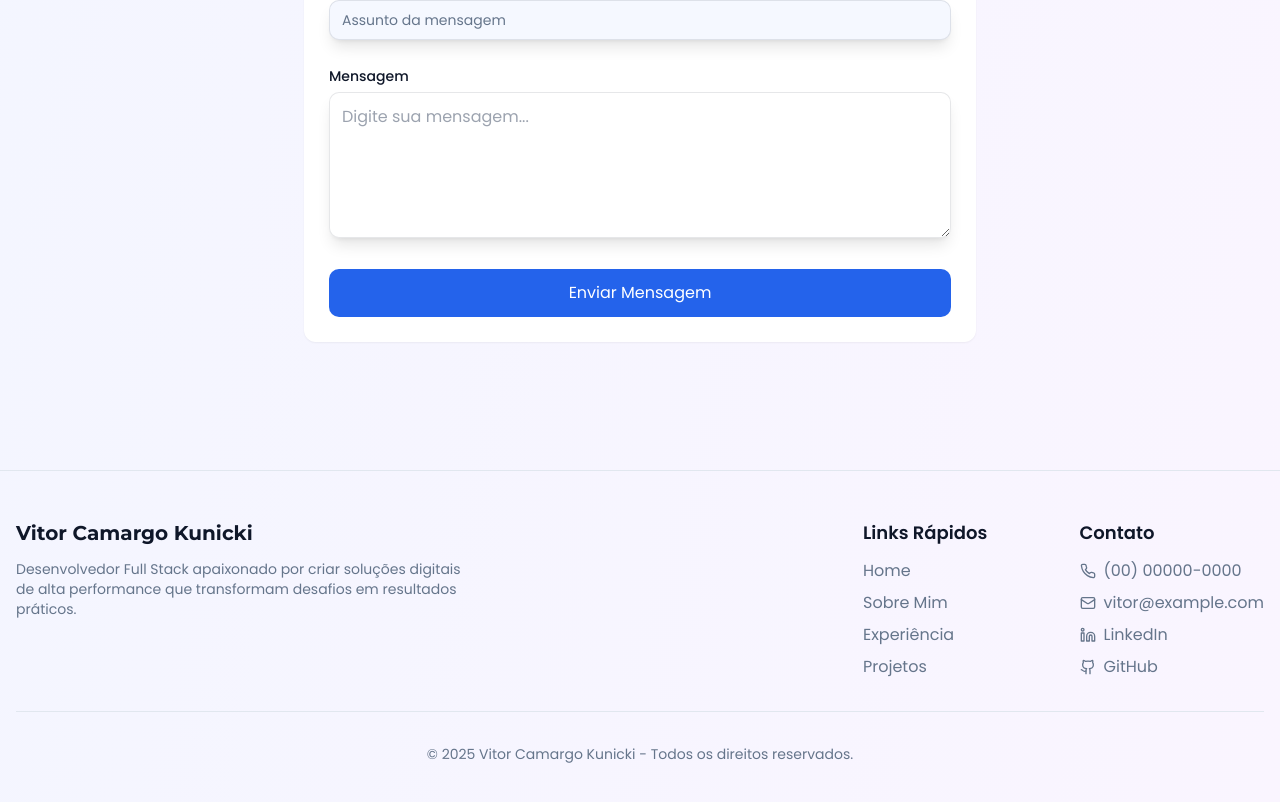
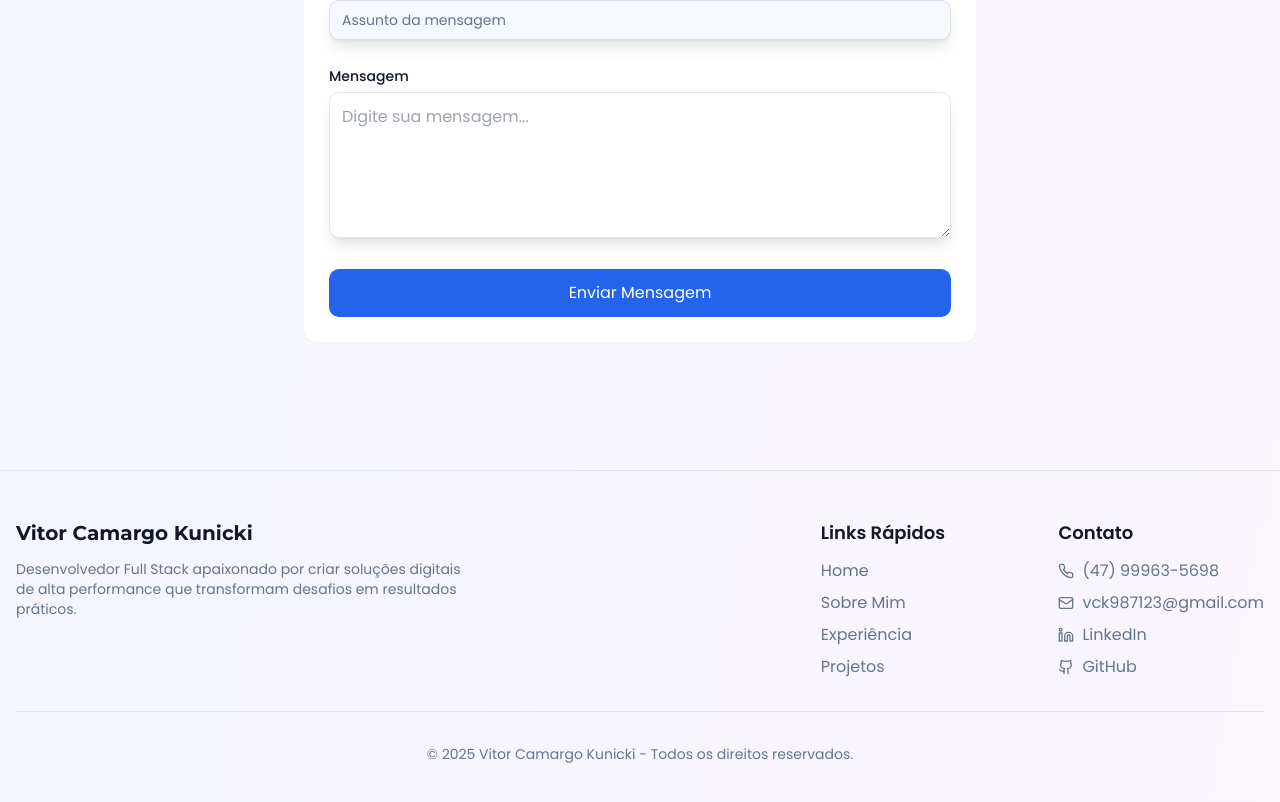
Before and after one commit to vitto2099/portifolio, a React (Vite) app: page / in a window 1280 px wide. Shown: the part 6211-7013 px from the top of the page. Built offline with nearby package versions, Linux system fonts and the light colour scheme.

Commit message:
alteraçoes feitas em projetos

```diff
--- a/src/components/Footer.tsx
+++ b/src/components/Footer.tsx
@@ -34,23 +34,23 @@ const Footer: React.FC = () => {
                 <li>
                   <a href="tel:+5500000000000" className="text-muted-foreground hover:text-primary transition-colors flex items-center">
                     <Phone size={16} className="mr-2" />
-                    (00) 00000-0000
+                    (47) 99963-5698
                   </a>
                 </li>
                 <li>
                   <a href="mailto:vitor@example.com" className="text-muted-foreground hover:text-primary transition-colors flex items-center">
                     <Mail size={16} className="mr-2" />
-                    vitor@example.com
+                    vck987123@gmail.com
                   </a>
                 </li>
                 <li>
-                  <a href="https://linkedin.com/in/vitorkunicki" target="_blank" rel="noreferrer" className="text-muted-foreground hover:text-primary transition-colors flex items-center">
+                  <a href="https://www.linkedin.com/in/vitorcamargokunicki/" target="_blank" rel="noreferrer" className="text-muted-foreground hover:text-primary transition-colors flex items-center">
                     <Linkedin size={16} className="mr-2" />
                     LinkedIn
                   </a>
                 </li>
                 <li>
-                  <a href="https://github.com/vitorkunicki" target="_blank" rel="noreferrer" className="text-muted-foreground hover:text-primary transition-colors flex items-center">
+                  <a href="https://github.com/vitto2099" target="_blank" rel="noreferrer" className="text-muted-foreground hover:text-primary transition-colors flex items-center">
                     <Github size={16} className="mr-2" />
                     GitHub
                   </a>
```
